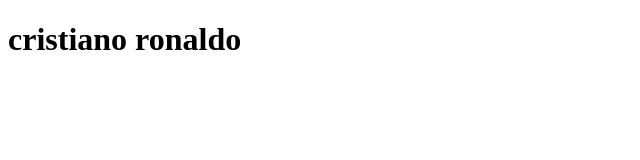
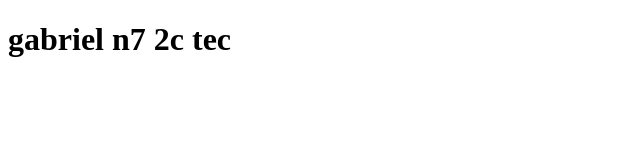
Before and after one commit to Lionepepsi/gavi, a plain HTML site: page index.html in a window 1280 px wide. Shown: the whole page, without its empty margins (0-640 px from the left). Drawn offline with Linux system fonts and the light colour scheme.

Commit message:
Update index.html

```diff
--- a/index.html
+++ b/index.html
@@ -6,6 +6,7 @@
     <title>Document</title>
 </head>
 <body>
-    <h1>cristiano ronaldo</h1>
+    <h1>gabriel n7 2c tec</h1>
+
 </body>
 </html>
```
